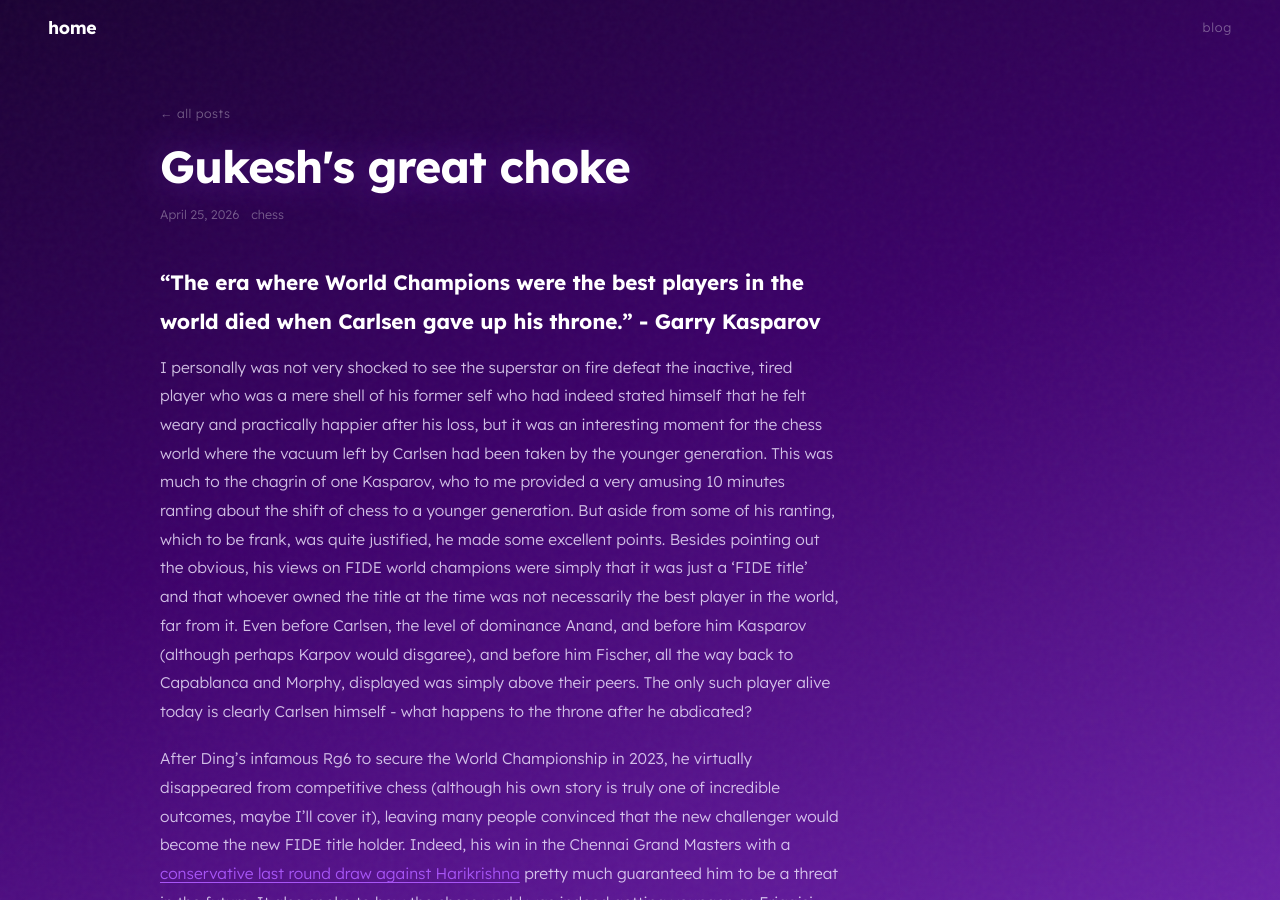
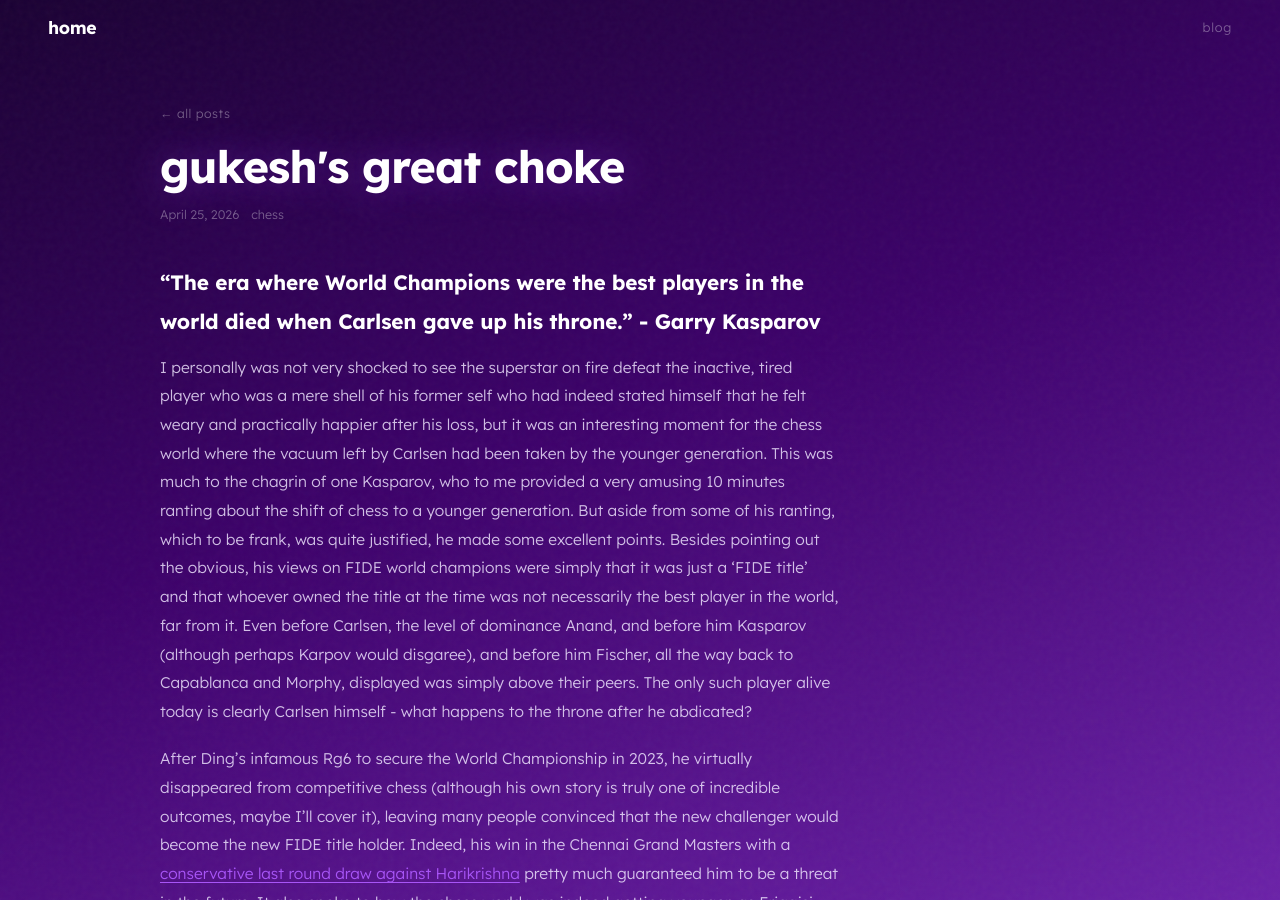
Before and after one commit to swardforever/home, a Jekyll site: the page built from _posts/2026-04-25-gukesh-great-choke.md, in a window 1280 px wide and 900 px high. Built offline with Jekyll 4.4.1, drawn with Linux system fonts in a browser that asks for light colours.

```diff
--- a/_posts/2026-04-25-gukesh-great-choke.md
+++ b/_posts/2026-04-25-gukesh-great-choke.md
@@ -1,6 +1,6 @@
 ---
 layout: post
-title: "Gukesh's great choke"
+title: "gukesh's great choke"
 date: 2026-04-25
 tags: [chess]
 ---
```
